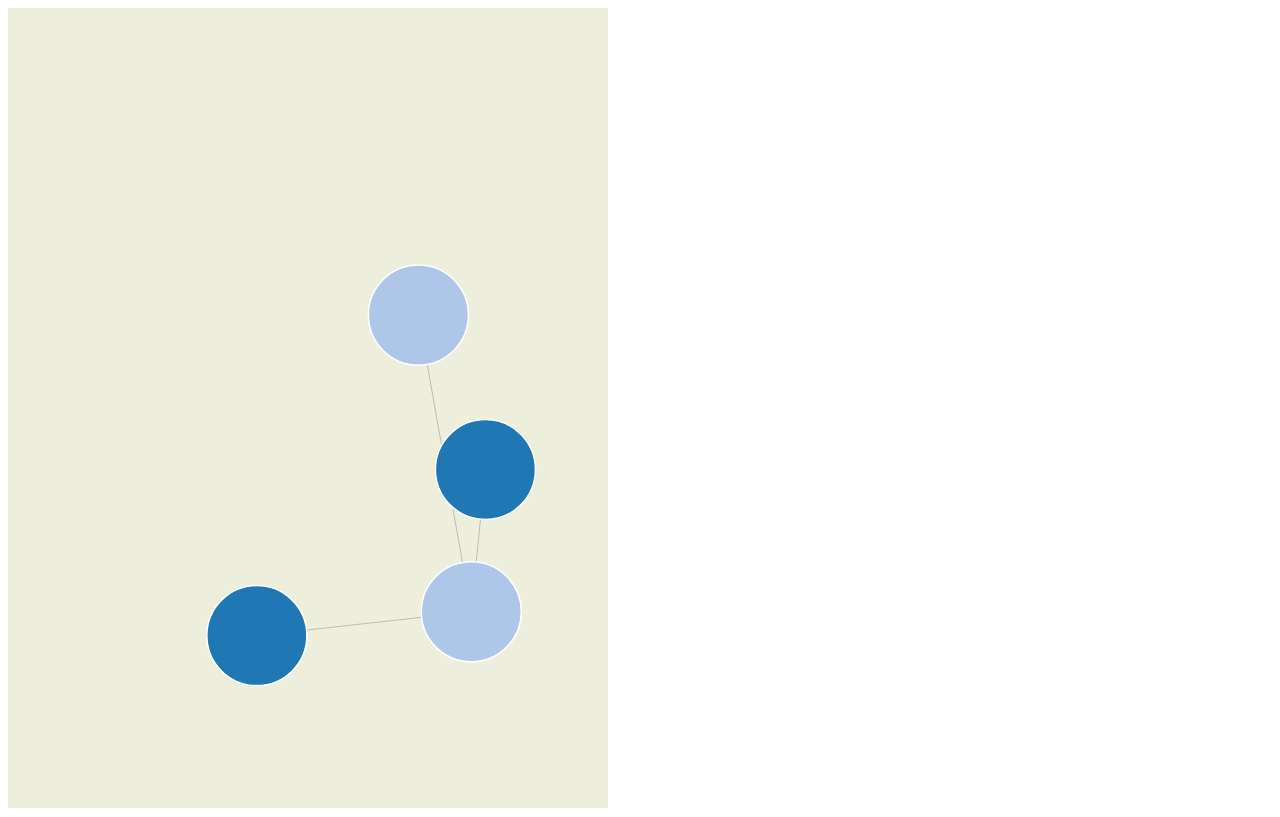
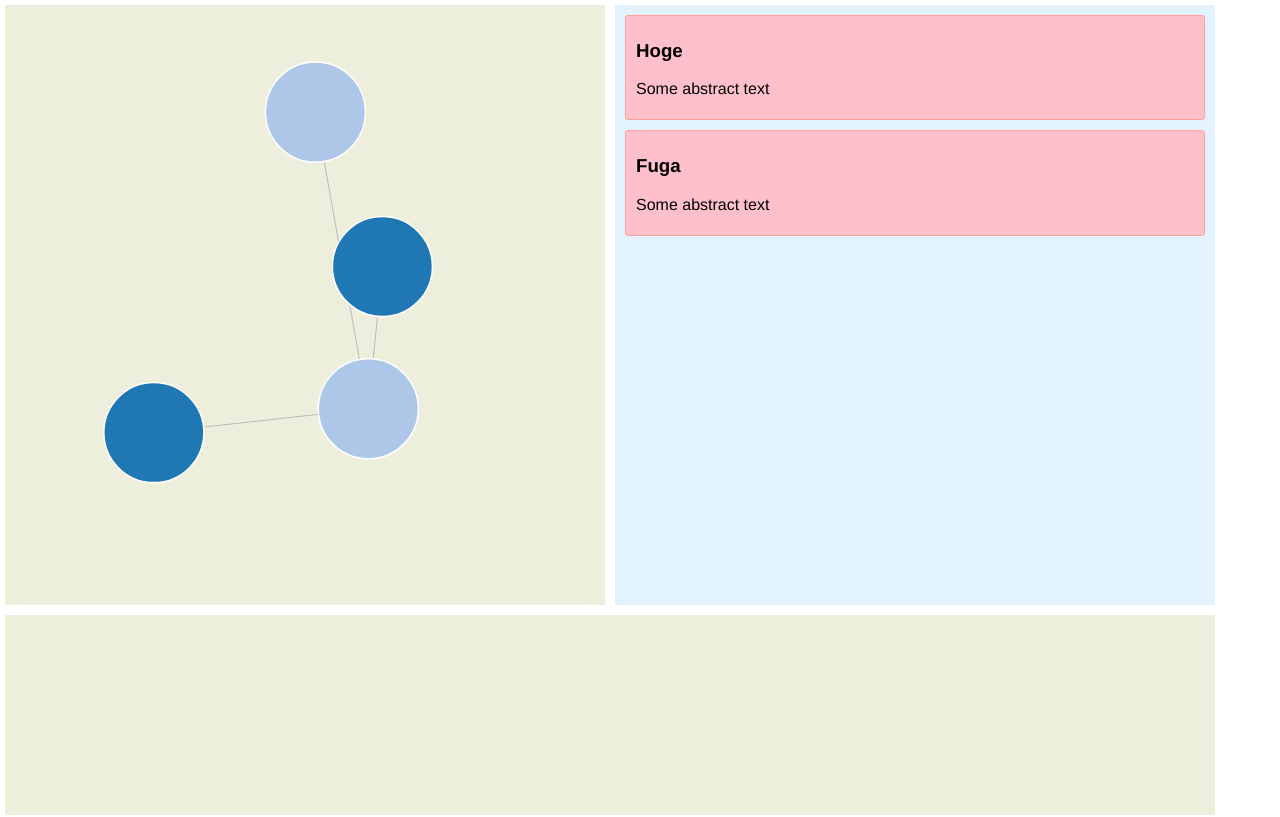
Before and after one commit to hirokai/collabo-lit-search, a website: page public/index.html in a window 1280 px wide. Shown: the top 817 px of the page. Drawn offline with nearby package versions, Linux system fonts and the light colour scheme.

Commit message:
Some UI change.
 Author:    Hiroyuki Kai <hiroyuki@Hiroyuki-no-MacBook-Air.local>
 Date:      Sat Apr 29 18:32:38 2017 +0900
	modified:   package.json
	modified:   public/index.html
	modified:   public/main.css
	modified:   public/main.js
	new file:   public/paper_list.js
	modified:   yarn.lock

```diff
--- a/public/index.html
+++ b/public/index.html
@@ -6,8 +6,10 @@
 </head>
 <meta charset="utf-8">
 <title>Collaborative literature search</title>
-<svg width="600" height="800"></svg>
-<div id="paper-list"></div>
+<svg id="paper-graph"></svg>
+<div id="paper-list">
+
+</div>
 <!--<iframe id="pdf-view" src="compressed.tracemonkey-pldi-09.pdf" frameborder="0" width="600" height="800"></iframe>-->
 <div id="paper-info">
     <h2 id="paper-title"></h2>
@@ -19,4 +21,5 @@
 <script src="contextmenu/jquery.contextMenu.min.js"></script>
 <script type="text/javascript" src="socket.io.min.js"></script>
 <script src="https://d3js.org/d3.v4.min.js"></script>
+<script src="paper_list.js"></script>
 <script src="main.js"></script>
--- a/public/main.css
+++ b/public/main.css
@@ -2,13 +2,30 @@ body {
   font-family: "Helvetica Neue", sans-serif;
 }
 
-svg {
+.paper-list-entry {
+  background: pink;
+  margin: 10px;
+  padding: 5px 10px;
+  border-radius: 3px;
+  border: 1px solid #ffa199;
+}
+
+#paper-graph {
+  position: absolute;
+  left: 5px;
+  top: 5px;
+  width: 600px;
+  height: 600px;
   background: #eeeedd;
 }
 
 #paper-list {
+  position: absolute;
+  left: 615px;
+  top: 5px;
   width: 600px;
-  height: 800px;
+  height: 600px;
+  background: #e2f3ff;
 }
 
 .links line {
@@ -32,7 +49,10 @@ circle.selected {
 }
 
 #paper-info {
-  width: 1200px;
+  position: absolute;
+  left: 5px;
+  top: 615px;
+  width: 1210px;
   height: 200px;
-  background: #ffeef7;
+  background: #eeeedd;
 }
--- a/public/main.js
+++ b/public/main.js
@@ -35,8 +35,15 @@ d3.json("testdata.json", function (error, graph) {
     globalState.selections = [];
   });
 
+  const papers = [
+    {title: "Hoge"},
+    {title: "Fuga"}
+  ];
+
+  update_paper_list(papers);
+
   function get_transform() {
-    return 'translate(100,100) scale(' + globalState.scale + ')';
+    return 'translate(300,300) scale(' + globalState.scale + ')';
   }
 
   d3.select('body').on('keydown', ()=> {
--- /dev/null
+++ b/public/paper_list.js
@@ -0,0 +1,15 @@
+function update_paper_list(papers) {
+  console.log('update_paper_list()');
+  const list = $('#paper-list');
+  _.map(papers, (p) => {
+    const n = $('<div/>');
+    n.toggleClass('paper-list-entry',true);
+    const t = $('<h3/>');
+    t.text(p.title);
+    const t2 = $('<p/>');
+    t2.text('Some abstract text');
+    n.append(t);
+    n.append(t2);
+    list.append(n);
+  })
+}
```
Also changed, not shown: package.json (+6 -1 lines), 1 other file.
